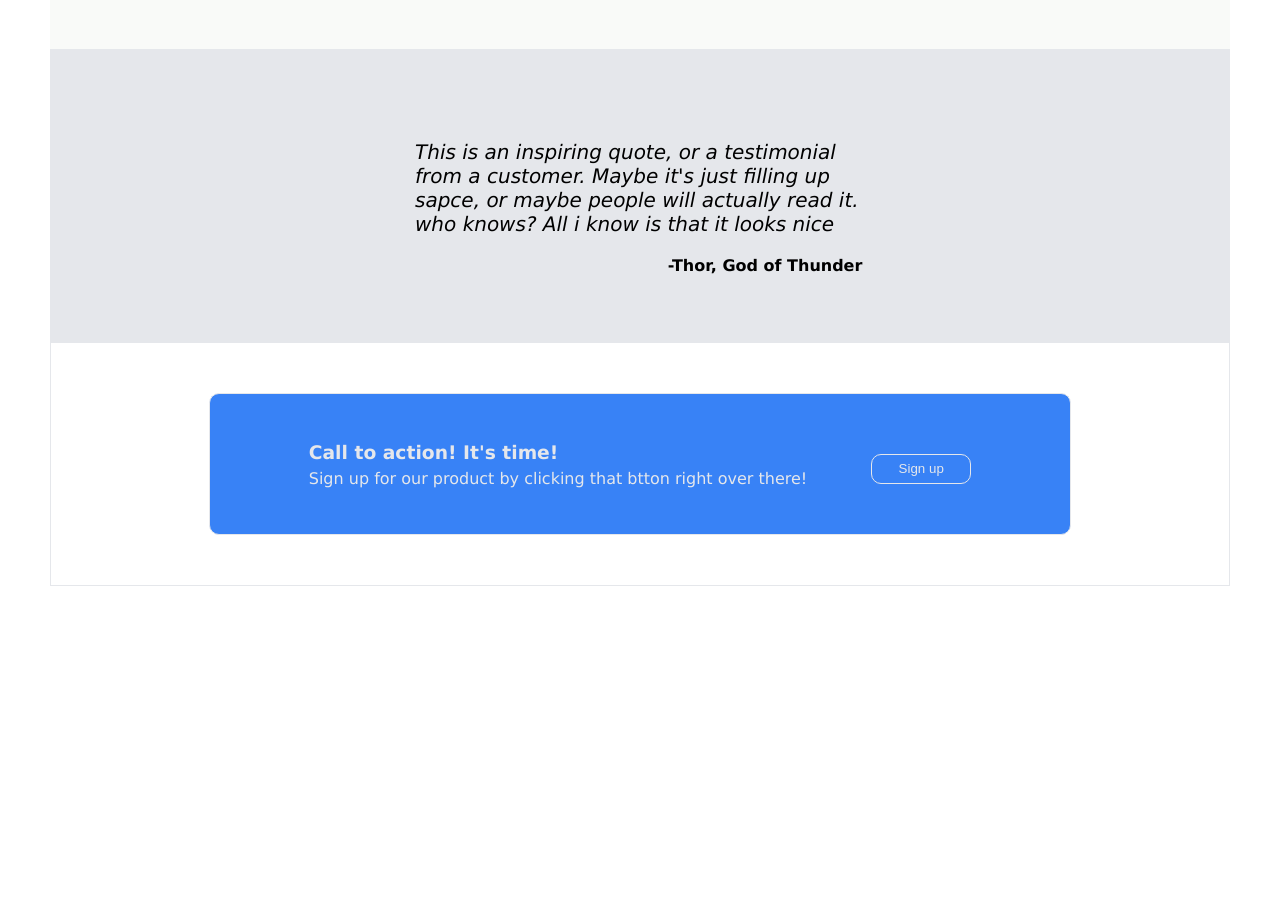
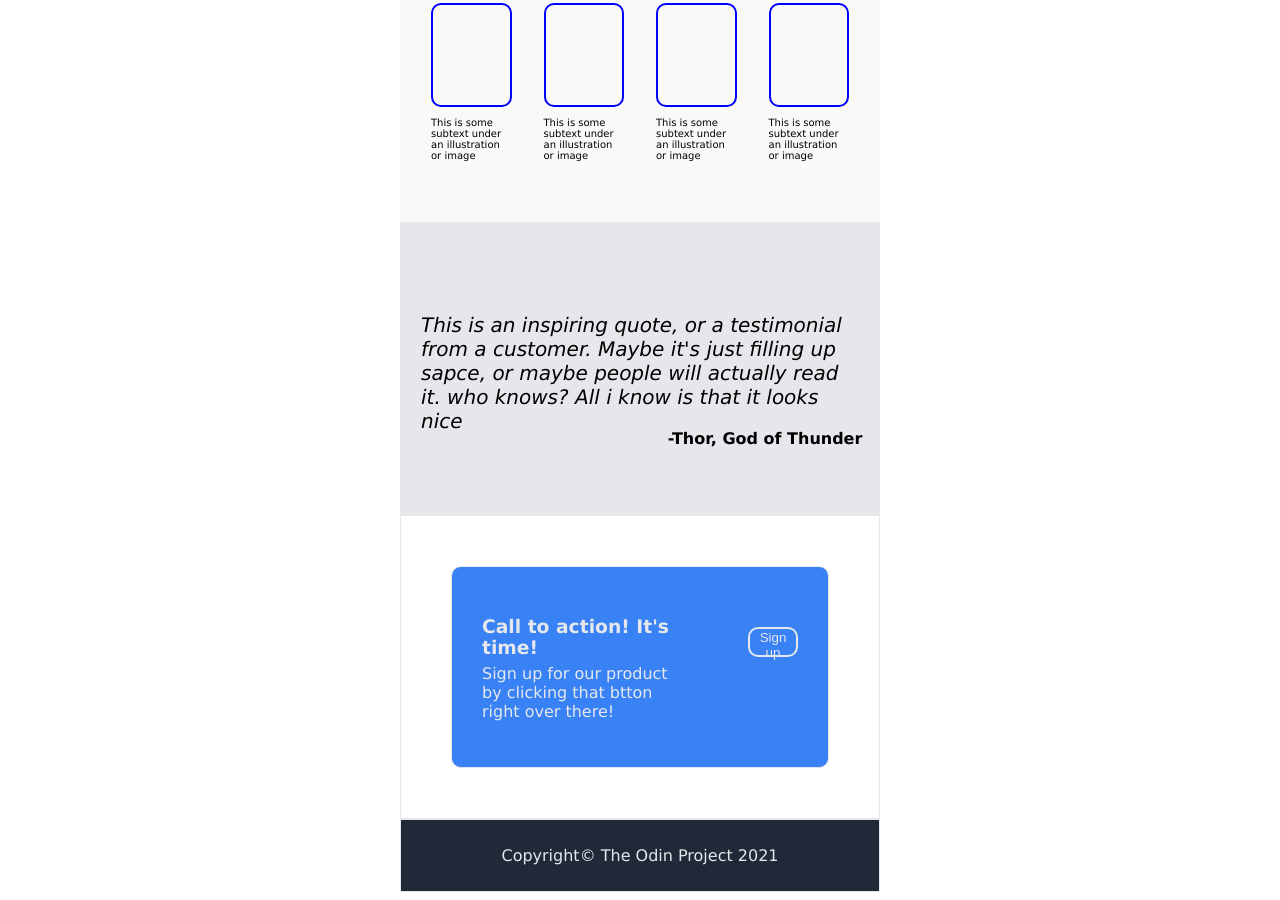
Before and after one commit to NotAji/Landing-Page, a plain HTML site: page src/index.html in a window 1280 px wide. Shown: the part 590-1490 px from the top of the page. Before the commit the page ends 1184 px from the top, so only its background shows below. Drawn offline with Linux system fonts and the light colour scheme.

Commit message:
added footer (website done)

```diff
--- a/src/index.html
+++ b/src/index.html
@@ -66,5 +66,11 @@
             <button>Sign up</button>
         </div>
     </div>
+
+    <footer>
+        <div class="copyright">
+            <p>Copyright&#169; The Odin Project 2021</p>
+        </div>
+    </footer>
 </body>
 </html>
--- a/styles/index.css
+++ b/styles/index.css
@@ -1,8 +1,8 @@
 body{
     padding: 0;
     margin-top: 0;
-    margin-left: 50px;
-    margin-right: 50px;
+    margin-left: 400px;
+    margin-right: 400px;
 
 }
 html{
@@ -200,7 +200,16 @@ li{
     height: 30px;
     margin-top: 30px;
     background-color: #3882F6;
-    border: 1px solid #E5E7EB;
+    border: 2px solid #E5E7EB;
     border-radius: 10px;
     color: #E5E7EB;
 }
+
+footer{
+    background-color: #1f2937;
+    border: 1px solid;
+    display: flex;
+    justify-content: center;
+    color: #E5E7EB;
+    padding: 10px;
+}
```
